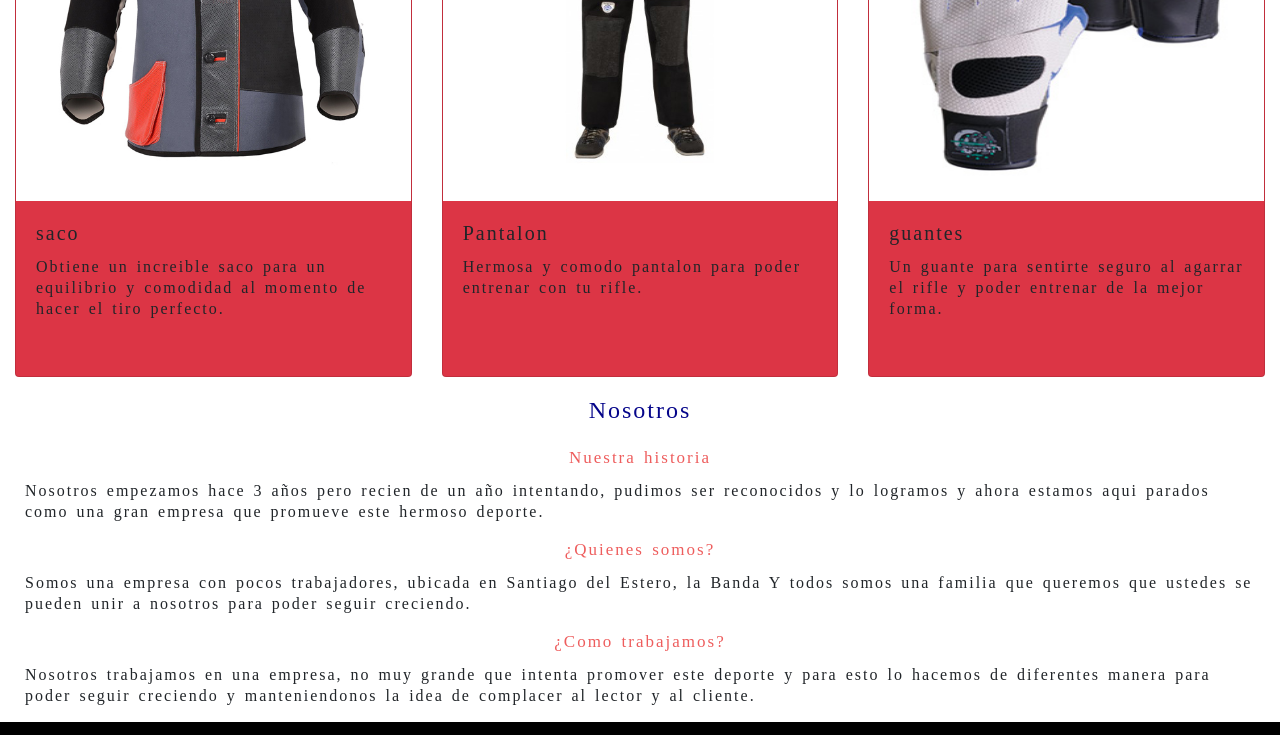
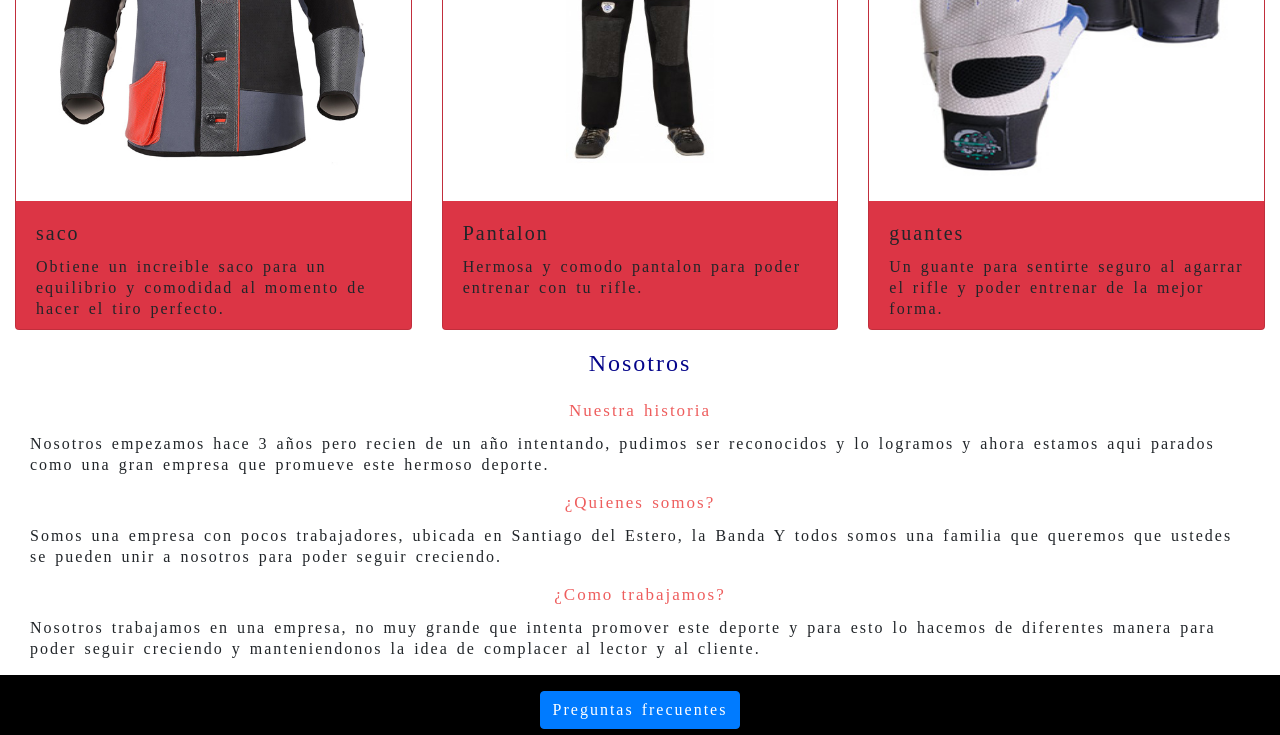
Before and after one commit to GeronimoPecora/Shotfire, a website: page Pages/productos.html in a window 1280 px wide. Shown: the part 1626-2361 px from the top of the page. Drawn offline with nearby package versions, Linux system fonts and the light colour scheme.

Commit message:
agrande y achique las cards de producto

```diff
--- a/scss/_sectionProductos.scss
+++ b/scss/_sectionProductos.scss
@@ -5,11 +5,11 @@
         margin: 2px;
     }
     .tamañoTwo{
-        height:557px;
+        height: 540px;
         width: 290px;
     }
     .tamañoThree{
-        height:550px;
+        height:530px;
         width: 290px;
     }
 }
@@ -19,8 +19,8 @@
         width: 420px;
     }
     .tamañoThree{
-        height:500px;
-        width: 430px;
+        height:505px;
+        width: 437px;
     }
 }
 @media(min-width:768px){
@@ -29,7 +29,7 @@
         width: 270px;
     }
     .tamañoThree{
-        height: 557px;
+        height: 555px;
         width: unset;
     }
 
@@ -40,7 +40,7 @@
         width: unset;
     }
     .tamañoThree{
-        height: 557px;
+        height: 510px;
         width: unset;
     }
 
--- a/scss/_sections.scss
+++ b/scss/_sections.scss
@@ -38,7 +38,7 @@
     margin-bottom: 20px;
 }
 .marginThree{
-    margin: 10px 25px 10px 25px;
+    margin: 10px 30px 10px 30px;
 }
 .row{
     margin-right: unset;
```
Also changed, not shown: css/estilo.css.
